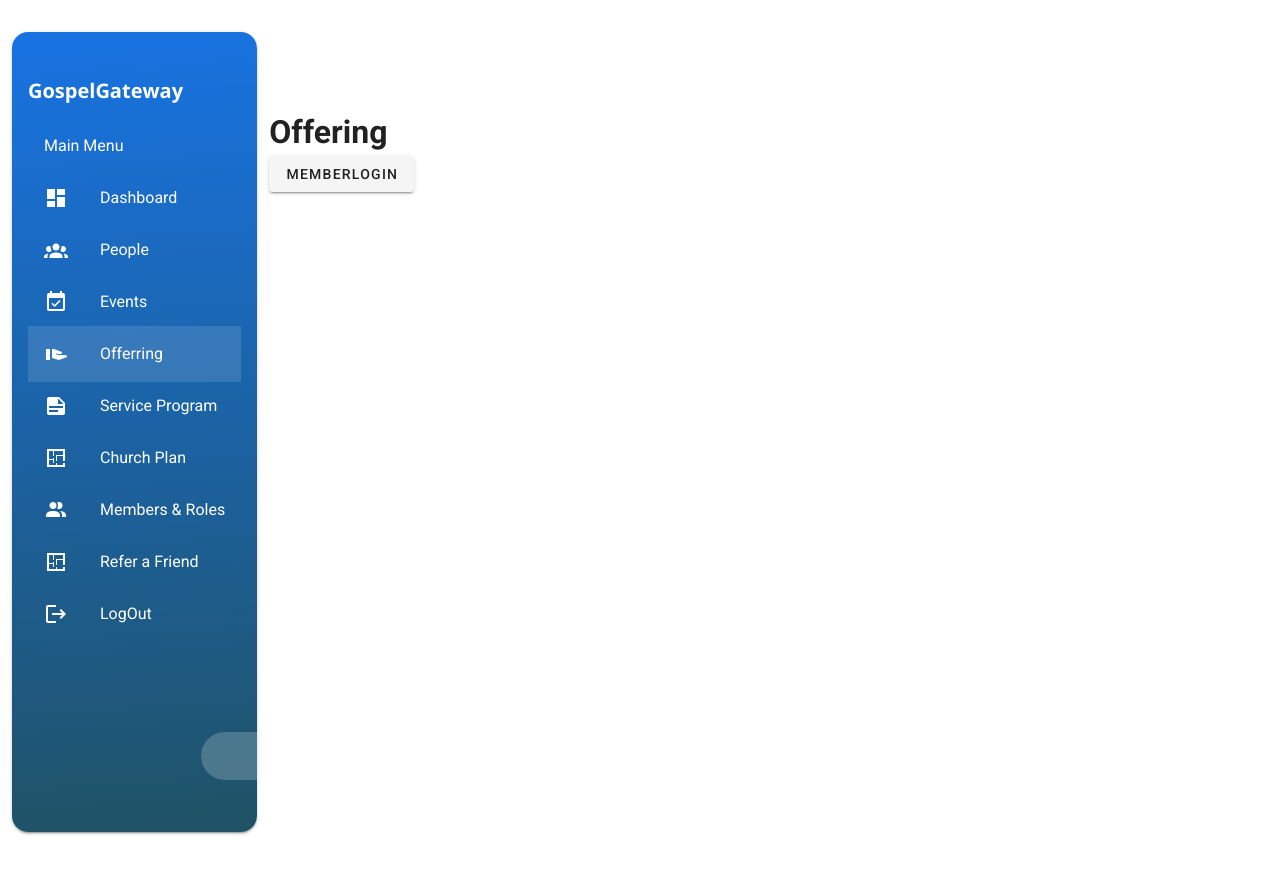
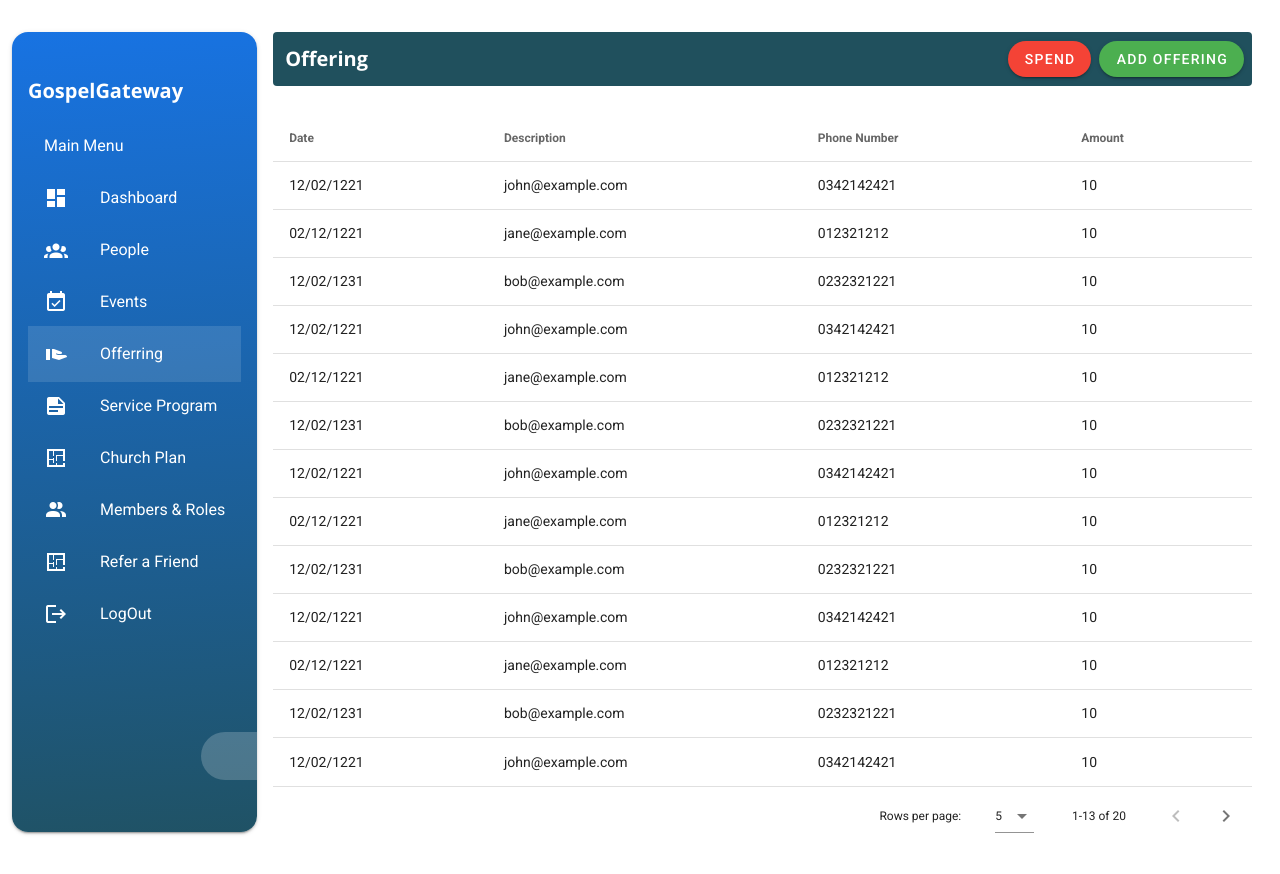
Before and after one commit to moraswi/Gospel-Gateway, a Vue app: page /offering in a window 1280 px wide. Shown: the top 874 px of the page. Built offline with nearby package versions, Linux system fonts and the light colour scheme.

Commit message:
church offering

```diff
--- a/src/pages/private/churchplan/ChurchPlan.vue
+++ b/src/pages/private/churchplan/ChurchPlan.vue
@@ -1,5 +1,5 @@
 <template>
-    <v-container>
+    <div class="px-md-4">
       <div class="rounded" style="background-color: #20505d;">
         <v-container>
         <h1 class="white--text">Events</h1>
@@ -14,7 +14,7 @@
       class="mt-7"
       >
     </v-data-table>
-    </v-container>
+    </div>
   </template>
 
   <script>
--- a/src/pages/private/dashboard/Dashboard.vue
+++ b/src/pages/private/dashboard/Dashboard.vue
@@ -1,10 +1,10 @@
 <template>
-    <v-container>
+    <div class="px-md-4">
       <CustomCard top-text="100" bottom-text="People"/>
 
       <EventsCard title="youth conferance" bottom-text="weekly" top-text="10h00 - 12h00" date="12/02/1221"/>
 
-    </v-container>
+    </div>
   </template>
 
   <script>
--- a/src/pages/private/events/Events.vue
+++ b/src/pages/private/events/Events.vue
@@ -1,5 +1,5 @@
 <template>
-    <v-container>
+    <div class="px-md-4">
 
       <!-- Nav Bar -->
       <div class=" rounded pr-3" style="background-color: #20505d;">
@@ -19,7 +19,7 @@
       </v-row>
 
 
-    </v-container>
+    </div>
   </template>
 
   <script>
--- /dev/null
+++ b/src/pages/private/offering/ChurchOffering.vue
@@ -0,0 +1,71 @@
+<template>
+  <div class="px-md-4">
+    <div class="rounded pr-2 " style="background-color: #20505d;">
+        <v-layout align-center>
+            <v-container>
+              <h1 class="white--text font-h4">Offering</h1>
+             </v-container>
+            <v-btn class="mr-2 hidden-xs-only red white--text" rounded>spend</v-btn>
+          <v-btn class="hidden-xs-only green white--text" rounded>add offering</v-btn>
+      </v-layout>
+    </div>
+
+    <v-layout class="mt-3 hidden-sm-and-up" align-center>
+    <v-btn class="mr-2 red white--text" height="25" rounded>spend</v-btn>
+    <v-btn class="mr-2 green white--text" height="25"  rounded>add offering</v-btn>
+  </v-layout>
+
+    <v-data-table
+    :headers="headers"
+    :items="formattedFeedback"
+    item-key="date"
+    items-per-page="13"
+    class="mt-1 mt-md-7"
+    >
+  </v-data-table>
+  </div>
+</template>
+
+<script>
+
+export default {
+  name: 'OfferingPage',
+
+  data: () => ({
+
+    headers: [
+    { text: 'Date', align: 'start', value: 'date' },
+    { text: 'Description', value: 'email' },
+    { text: 'Phone Number', value: 'phonenumber' },
+    { text: 'Amount', value: 'amount' }
+  ],
+  formattedFeedback: [
+    { date: '12/02/1221', email: 'john@example.com', phonenumber: '0342142421', amount: 10 },
+    { date: '02/12/1221', email: 'jane@example.com', phonenumber: '012321212', amount: 10 },
+    { date: '12/02/1231', email: 'bob@example.com', phonenumber: '0232321221', amount: 10 },
+    { date: '12/02/1221', email: 'john@example.com', phonenumber: '0342142421', amount: 10 },
+    { date: '02/12/1221', email: 'jane@example.com', phonenumber: '012321212', amount: 10 },
+    { date: '12/02/1231', email: 'bob@example.com', phonenumber: '0232321221', amount: 10 },
+    { date: '12/02/1221', email: 'john@example.com', phonenumber: '0342142421', amount: 10 },
+    { date: '02/12/1221', email: 'jane@example.com', phonenumber: '012321212', amount: 10 },
+    { date: '12/02/1231', email: 'bob@example.com', phonenumber: '0232321221', amount: 10 },
+    { date: '12/02/1221', email: 'john@example.com', phonenumber: '0342142421', amount: 10 },
+    { date: '02/12/1221', email: 'jane@example.com', phonenumber: '012321212', amount: 10 },
+    { date: '12/02/1231', email: 'bob@example.com', phonenumber: '0232321221', amount: 10 },
+    { date: '12/02/1221', email: 'john@example.com', phonenumber: '0342142421', amount: 10 },
+    { date: '02/12/1221', email: 'jane@example.com', phonenumber: '012321212', amount: 10 },
+    { date: '12/02/1231', email: 'bob@example.com', phonenumber: '0232321221', amount: 10 },
+    { date: '12/02/1221', email: 'john@example.com', phonenumber: '0342142421', amount: 10 },
+    { date: '02/12/1221', email: 'jane@example.com', phonenumber: '012321212', amount: 10 },
+    { date: '12/02/1231', email: 'bob@example.com', phonenumber: '0232321221', amount: 10 },
+    { date: '12/02/1221', email: 'john@example.com', phonenumber: '0342142421', amount: 10 },
+    { date: '02/12/1221', email: 'jane@example.com', phonenumber: '012321212', amount: 10 },
+
+  ]
+  }),
+}
+</script>
+
+<style lang="scss" scoped>
+//
+</style>
--- a/src/pages/private/offering/Offering.vue
+++ /dev/null
@@ -1,17 +0,0 @@
-<template>
-    <v-container>
-     <h1 class="mt-16  text-red">Offering</h1>
-     <v-btn :to="{name:'MemberLogin'}" >MemberLogin</v-btn>
-    </v-container>
-  </template>
-
-  <script>
-
-  export default {
-    name: 'OfferingPage',
-
-    data: () => ({
-
-    }),
-  }
-  </script>
--- a/src/pages/private/people/People.vue
+++ b/src/pages/private/people/People.vue
@@ -1,7 +1,7 @@
 
 
 <template>
-  <v-container>
+  <div class="px-md-4">
     <div class="rounded" style="background-color: #20505d;">
       <v-container>
       <h1 class="white--text">People</h1>
@@ -16,7 +16,7 @@
     class="mt-7"
     >
   </v-data-table>
-  </v-container>
+  </div>
 </template>
 
 <script>
@@ -71,3 +71,7 @@ export default {
   }),
 }
 </script>
+
+<style lang="scss" scoped>
+//
+</style>
--- a/src/pages/private/serviceprogram/ServiceProgram.vue
+++ b/src/pages/private/serviceprogram/ServiceProgram.vue
@@ -1,8 +1,8 @@
 <template>
-    <v-container>
+    <div class="px-md-4">
      <h1 class="mt-16  text-red">ServiceProgramPage</h1>
      <v-btn :to="{name:'MemberLogin'}" >MemberLogin</v-btn>
-    </v-container>
+    </div>
   </template>
 
   <script>
--- a/src/views/private/offering/Offering.vue
+++ b/src/views/private/offering/Offering.vue
@@ -5,7 +5,7 @@
 </template>
 
 <script>
-import Offering from '@/pages/private/offering/Offering.vue'
+import Offering from '@/pages/private/offering/ChurchOffering'
 
 export default {
   name: 'EventsView',
```
